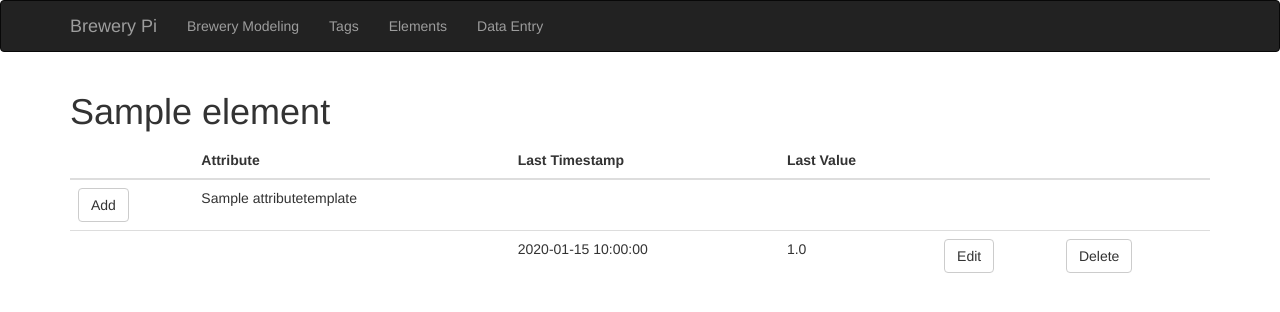
After one commit to brewerypi/brewerypi, a Flask app: page /dataEntry/elementAttributes/1 in a window 1280 px wide. The commit adds this page. Shown: the top 312 px of the page. Run offline with Flask 2, Linux system fonts and the light colour scheme; tables that the repository leaves empty hold one stand-in row (values such as "Sample post"); some libraries are stand-ins or nearby versions.

Commit message:
Added GUI for data entry by element.

```diff
--- a/app/__init__.py
+++ b/app/__init__.py
@@ -24,6 +24,9 @@ def create_app(config_name):
 	from .auth import auth as auth_blueprint
 	app.register_blueprint(auth_blueprint)
 
+	from .dataEntry import dataEntry as dataEntry_blueprint
+	app.register_blueprint(dataEntry_blueprint, url_prefix='/dataEntry')
+
 	from .home import home as home_blueprint
 	app.register_blueprint(home_blueprint)
 
--- /dev/null
+++ b/app/dataEntry/views.py
@@ -0,0 +1,115 @@
+from flask import flash, redirect, render_template, url_for
+
+from . import dataEntry
+
+from . forms import ElementForm, ElementAttributeValueForm
+
+from .. import db
+
+from .. models import AttributeTemplate, Element, ElementAttribute, \
+	ElementTemplate, Enterprise, Site, Tag, TagValue
+
+@dataEntry.route('/elementAttributes/<int:id>', methods=['GET', 'POST'])
+# @login_required
+def list_elementAttributes(id):
+	# check_admin()
+
+	element = Element.query.get_or_404(id)
+
+	elementAttributes = ElementAttribute.query. \
+		join(AttributeTemplate, Tag). \
+		outerjoin(TagValue). \
+		filter(ElementAttribute.ElementId == element.ElementId). \
+		order_by(AttributeTemplate.Name)
+
+	return render_template('dataEntry/elementAttributes.html', elementAttributes=elementAttributes, elementName=element.Name)
+
+@dataEntry.route('/elementAttributes/add/<int:elementId>/<int:tagId>', methods=['GET', 'POST'])
+# @login_required
+def add_elementAttributeValue(elementId, tagId):
+	# check_admin()
+
+	attributeTemplate = AttributeTemplate.query.join(ElementAttribute). \
+		filter(ElementAttribute.ElementId == elementId, ElementAttribute.TagId == tagId)
+
+	element = Element.query.filter_by(ElementId = elementId)
+
+	tag = Tag.query.get_or_404(tagId)
+	form = ElementAttributeValueForm()
+
+	# Add a new element attribute value.
+	if form.validate_on_submit():
+
+		tagValue = TagValue(Tag=tag, Timestamp=form.timestamp.data, Value=form.value.data)
+		db.session.add(tagValue)
+		db.session.commit()
+		flash("You have successfully added a new " + attributeTemplate[0].Name + " entry for " + element[0].Name + ".")
+
+		return redirect(url_for('dataEntry.list_elementAttributes', id=elementId))
+
+	# Present a form to add a new element attribute value.
+	return render_template('dataEntry/elementAttributeValue.html', attributeTemplate=attributeTemplate, element=element, form=form)
+
+@dataEntry.route('/elementAttributes/delete/<int:elementId>/<int:tagValueId>', methods=['GET', 'POST'])
+# @login_required
+def delete_elementAttributeValue(elementId, tagValueId):
+	# check_admin()
+
+	attributeTemplates = AttributeTemplate.query.join(ElementAttribute, Element, Tag, TagValue). \
+		filter(ElementAttribute.ElementId == elementId, TagValue.TagValueId == tagValueId)
+
+	attributeTemplate = attributeTemplates[0].Name
+	element = attributeTemplates[0].ElementAttributes[0].Element.Name
+
+	tagValue = TagValue.query.get_or_404(tagValueId)
+	db.session.delete(tagValue)
+	db.session.commit()
+	flash("You have successfully deleted a " + attributeTemplate + " entry for " + element + ".")
+
+	return redirect(url_for('dataEntry.list_elementAttributes', id=elementId))
+
+@dataEntry.route('/elementAttributes/edit/<int:elementId>/<int:tagValueId>', methods=['GET', 'POST'])
+# @login_required
+def edit_elementAttributeValue(elementId, tagValueId):
+	# check_admin()
+
+	attributeTemplate = AttributeTemplate.query.join(ElementAttribute, Tag, TagValue). \
+		filter(ElementAttribute.ElementId == elementId, TagValue.TagValueId == tagValueId)
+
+	element = Element.query.filter_by(ElementId = elementId)
+
+	tagValue = TagValue.query.get_or_404(tagValueId)
+	form = ElementAttributeValueForm(obj=tagValue)
+
+	# Edit an existing element attribute value.
+	if form.validate_on_submit():
+		tagValue.Timestamp = form.timestamp.data
+		tagValue.Value = form.value.data
+
+		db.session.commit()
+
+		flash("You have successfully edited the " + attributeTemplate[0].Name + " for " + element[0].Name + ".")
+
+		return redirect(url_for('dataEntry.list_elementAttributes', id=elementId))
+
+	# Present a form to edit an existing element attribute value.
+	form.timestamp.data = tagValue.Timestamp
+	form.value.data = tagValue.Value
+	return render_template('dataEntry/elementAttributeValue.html', attributeTemplate=attributeTemplate, element=element, form=form)
+
+@dataEntry.route('/elements', methods=['GET', 'POST'])
+# @login_required
+def list_elements():
+	# check_admin()
+
+	form = ElementForm()
+
+	if form.validate_on_submit():
+
+		element = form.element.data
+
+		return redirect(url_for('dataEntry.list_elementAttributes', id=element.ElementId))
+
+	# Present a form to select an element.
+	elements = Element.query.join(ElementTemplate, Site, Enterprise).order_by(Enterprise.Abbreviation, Site.Abbreviation, ElementTemplate.Name, Element.Name)
+	return render_template('dataEntry/elements.html', elements=elements, form=form)
--- a/app/templates/base.html
+++ b/app/templates/base.html
@@ -48,6 +48,13 @@
                     </ul>
                 </li>
             </ul>
+            <ul class="nav navbar-nav">
+                <li class="dropdown"><a href="#" class="dropdown-toggle" data-toggle="dropdown">Data Entry</a>
+                    <ul class="dropdown-menu">
+                        <li><a href="{{ url_for('dataEntry.list_elements') }}">Elements</a></li>
+                    </ul>
+                </li>
+            </ul>
         </div>
     </div>
 </div>
--- /dev/null
+++ b/app/templates/dataEntry/elementAttributes.html
@@ -0,0 +1,53 @@
+{% extends "base.html" %}
+
+{% import "bootstrap/wtf.html" as wtf %}
+
+{% block title %}Data Entry - Element Attributes{% endblock %}
+
+{% block page_content %}
+<div>
+    <h1>{{ elementName }}</h1>
+    <table class="table">
+        <thead>
+            <tr>
+                <th></th>
+                <th>Attribute</th>
+                <th>Last Timestamp</th>
+                <th>Last Value</th>
+                <th></th>
+                <th></th>
+            </tr>
+        </thead>
+        <tbody>
+            {% for elementAttribute in elementAttributes %}
+            <tr>
+                <td><a class="btn btn-default" href="{{ url_for('dataEntry.add_elementAttributeValue', elementId=elementAttribute.ElementId, tagId=elementAttribute.Tag.TagId) }}">Add</a></td>
+                <td>{{ elementAttribute.AttributeTemplate.Name }}</td>
+                <td></td>
+                <td></td>
+                <td></td>
+                <td></td>
+            </tr>
+                {#% for tagValue in elementAttribute.Tag.TagValues | sort(attribute='Timestamp', reverse=True) %#}
+            <tr>
+                <td></td>
+                <td></td>
+                {% if elementAttribute.Tag.TagValues[0] %}
+                {% set firstTagValue = elementAttribute.Tag.TagValues | sort(attribute='Timestamp', reverse=True) | first() %}
+                <td>{{ firstTagValue.Timestamp }}</td>
+                <td>{{ firstTagValue.Value }}</td>
+                <td><a class="btn btn-default" href="{{ url_for('dataEntry.edit_elementAttributeValue', elementId=elementAttribute.ElementId, tagValueId=firstTagValue.TagValueId) }}">Edit</a></td>
+                <td><a class="btn btn-default" href="{{ url_for('dataEntry.delete_elementAttributeValue', elementId=elementAttribute.ElementId, tagValueId=firstTagValue.TagValueId) }}">Delete</a></td>
+                {% else %}
+                <td></td>
+                <td></td>
+                <td></td>
+                <td></td>
+                {% endif %}
+            </tr>
+                {#% endfor %#}
+            {% endfor %}
+        </tbody>
+    </table>
+</div>
+{% endblock %}
```
Also changed, not shown: app/dataEntry/__init__.py (added, +7 -0 lines), app/dataEntry/forms.py (added, +22 -0 lines), app/templates/dataEntry/elementAttributeValue.html (added, +16 -0 lines), app/templates/dataEntry/elements.html (added, +14 -0 lines).
